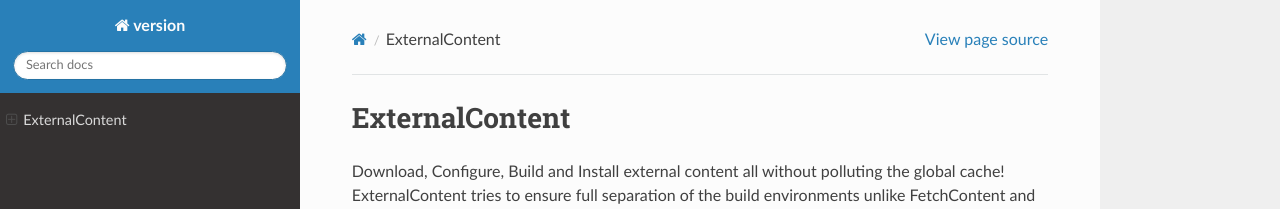
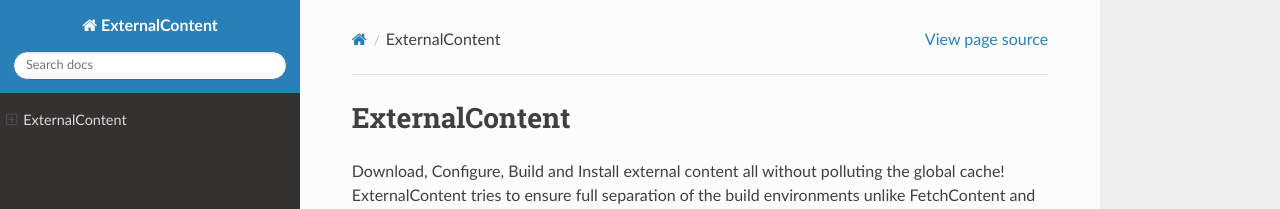
Before and after one commit to Xaymar/cmake-externalcontent, a Sphinx documentation site: the page built from docs/index.rst, in a window 1280 px wide. Shown: the top 209 px of the page. Built offline with Sphinx 7.4.7 and the Read the Docs theme 3.1.0, drawn with Linux system fonts in a browser that asks for light colours.

Commit message:
Publish documentation from the default branch with .nojekyll
The documentation workflow only pushed when running on 'master', but the
default branch is 'root', so the documentation branch was never updated.
Also add .nojekyll so GitHub Pages serves Sphinx's _static folder, grant
the job write access, bump actions/checkout to v4, and fix the project
name and a missing comma in docs/conf.py.

Co-Authored-By: Claude Opus 5.5 (1M context) <noreply@anthropic.com>
Claude-Session: https://claude.ai/code/session_017CzzLrZbgyYKWoB2QkvcMk

```diff
--- a/docs/conf.py
+++ b/docs/conf.py
@@ -17,7 +17,7 @@
 
 # -- Project information -----------------------------------------------------
 
-project = 'version'
+project = 'ExternalContent'
 copyright = "2026, Narta Xaymar Dirks"
 author = "Narta Xaymar Dirks"
 version = "1.0.0"
@@ -39,8 +39,8 @@ templates_path = ['_templates']
 # directories to ignore when looking for source files.
 # This pattern also affects html_static_path and html_extra_path.
 exclude_patterns = [
-    "Thumbs.db"
-    ".DS_Store"
+    "Thumbs.db",
+    ".DS_Store",
 ]
 
 # -- Options for HTML output -------------------------------------------------
```
Also changed, not shown: 1 other file.
